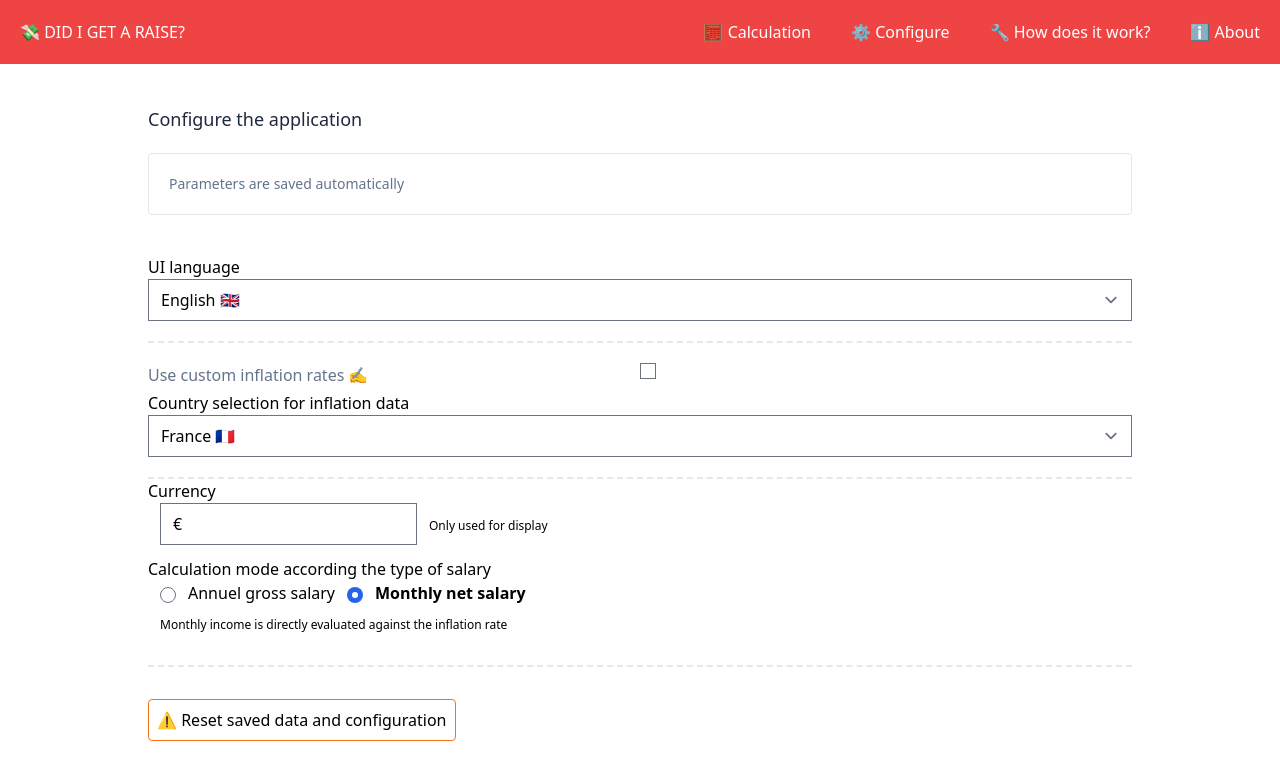
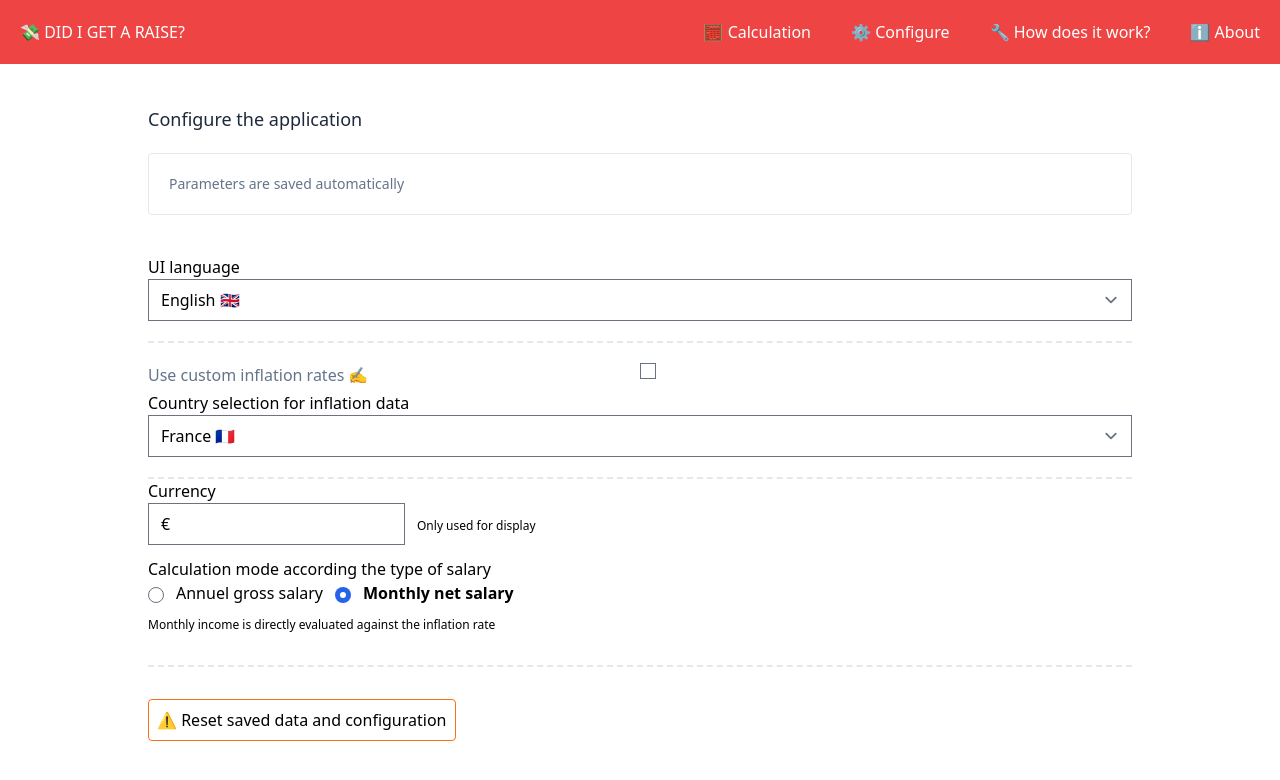
Before and after one commit to quentinlegot/ai-je-ete-augmente, a Vue app: page /configure in a window 1280 px wide. Shown: the top 780 px of the page. Built offline with nearby package versions, Linux system fonts and the light colour scheme.

Commit message:
fix: update config form left alignments

```diff
--- a/src/views/ConfigureView.vue
+++ b/src/views/ConfigureView.vue
@@ -182,7 +182,7 @@ export default defineComponent({
           required
           v-model="configuration.currency"
           id="configCurrency"
-          class="ml-3 block md:inline"
+          class="block md:inline"
         />
         <small class="ml-3 block text-xs md:inline-block">
           <i18n-t keypath="configure.currency.helper" />
@@ -199,11 +199,11 @@ export default defineComponent({
             v-model="configuration.incomeMode"
             id="configIncomeGrossAnnual"
             name="configIncomeMode"
-            class="peer/gross-annual mx-3"
+            class="peer/gross-annual"
           />
           <label
             for="configIncomeGrossAnnual"
-            class="mb-3 ml-3 block peer-checked/gross-annual:font-semibold md:ml-0 md:inline"
+            class="mb-3 block peer-checked/gross-annual:font-semibold md:ml-3 md:inline"
           >
             <i18n-t keypath="configure.incomeMode.grossAnnual.label" />
           </label>
@@ -214,25 +214,25 @@ export default defineComponent({
             v-model="configuration.incomeMode"
             id="configIncomeNetMonthly"
             name="configIncomeMode"
-            class="peer/net-monthly mx-3"
+            class="peer/net-monthly md:ml-3"
           />
           <label
             for="configIncomeNetMonthly"
-            class="mb-3 ml-3 block peer-checked/net-monthly:font-semibold md:ml-0 md:inline"
+            class="mb-3 block peer-checked/net-monthly:font-semibold md:ml-3 md:inline"
           >
             <i18n-t keypath="configure.incomeMode.netMonthly.label" />
           </label>
           <small
-            class="m-3 hidden text-xs peer-checked/gross-annual:block peer-hover/gross-annual:block peer-hover/net-monthly:hidden"
+            class="my-3 hidden text-xs peer-checked/gross-annual:block peer-hover/gross-annual:block peer-hover/net-monthly:hidden"
           >
             <i18n-t keypath="configure.incomeMode.grossAnnual.helper" />
           </small>
           <small
-            class="m-3 hidden text-xs peer-checked/net-monthly:block peer-hover/net-monthly:block peer-hover/gross-annual:hidden"
+            class="my-3 hidden text-xs peer-checked/net-monthly:block peer-hover/net-monthly:block peer-hover/gross-annual:hidden"
           >
             <i18n-t keypath="configure.incomeMode.netMonthly.helper" />
           </small>
-          <div class="ml-3 hidden peer-checked/gross-annual:block md:mt-3">
+          <div class="hidden peer-checked/gross-annual:block md:mt-3">
             <label for="configImposition">
               <i18n-t keypath="configure.incomeMode.grossAnnual.imposition.label" />
             </label>
```
